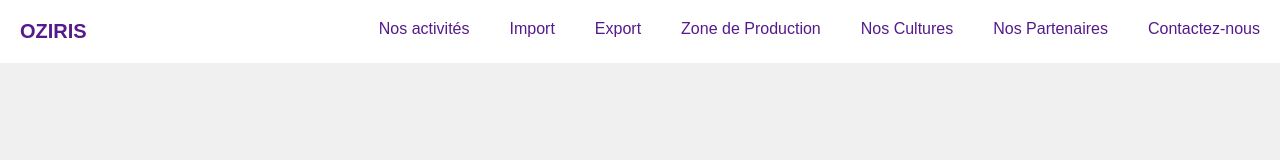
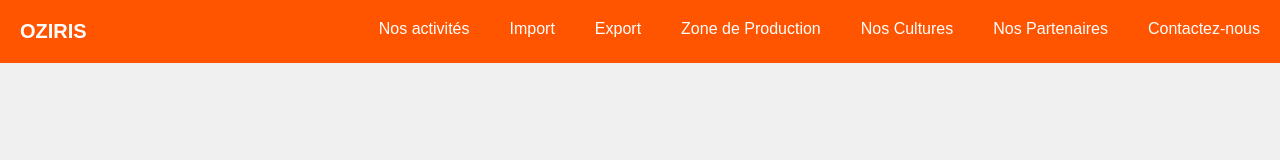
Before and after one commit to Maxdong04/ORIRIS, a plain HTML site: page index.html in a window 1280 px wide. Drawn offline with Linux system fonts and the light colour scheme.

Commit message:
Save merged files

```diff
--- a/css/style.css
+++ b/css/style.css
@@ -1,9 +1,9 @@
 body{margin:0px; background: #f0f0f0; font-family: arial;}
 a{text-decoration: none; text-decoration: none; }
 
-.top{ background: white; overflow: auto; }
+.top{ background: #ff5400; overflow: auto; }
 .top h1{margin: 0px; float: left;}
-.top h1 a{padding: 20px; display: block; float: left; font-size: 20px;}
+.top h1 a{padding: 20px; display: block; float: left; font-size: 20px; color: white;}
 
 .menu{float: right; overflow: auto;}
-.menu a{ display: block; float: left; padding: 20px;}
+.menu a{ display: block; float: left; padding: 20px; color: white;}
```
